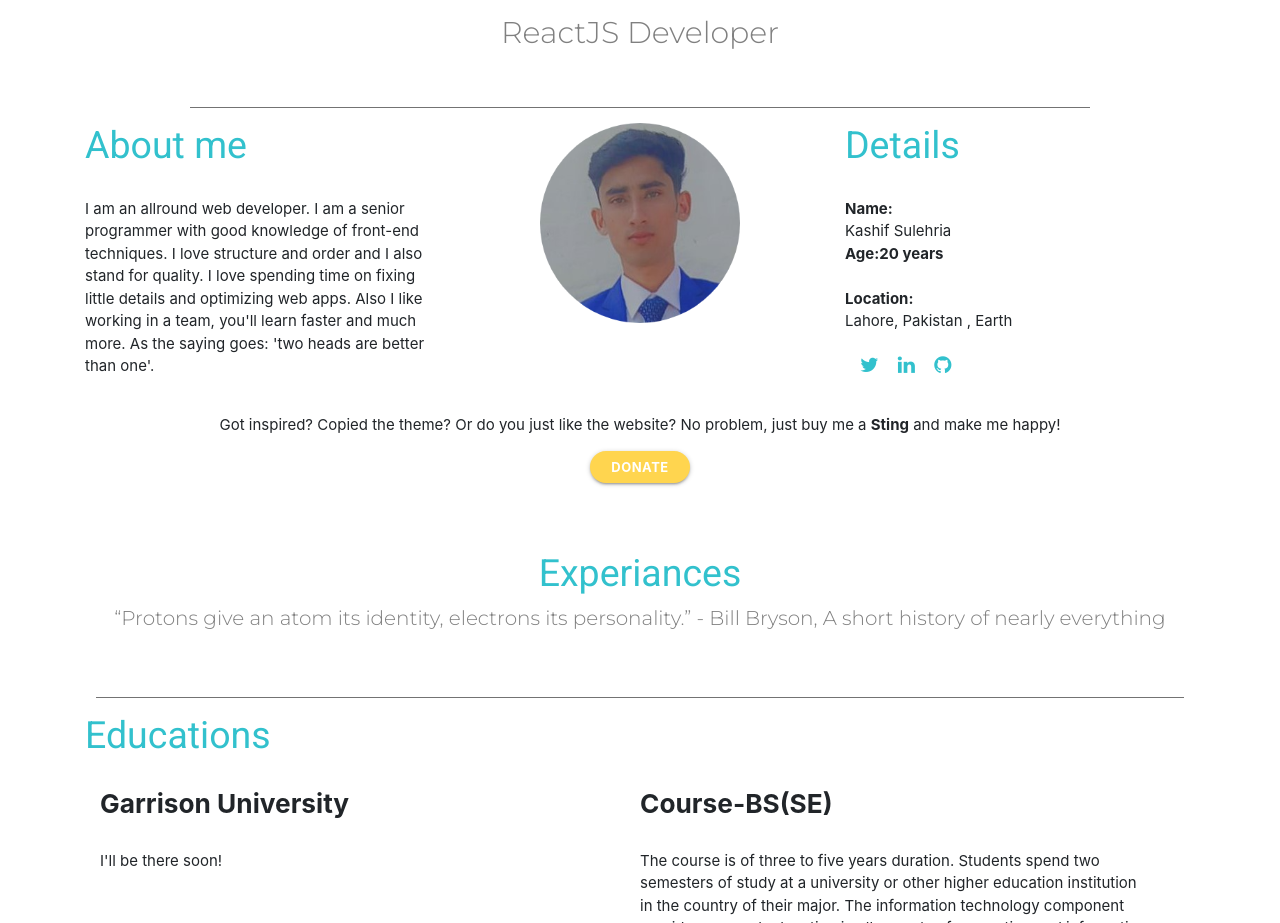
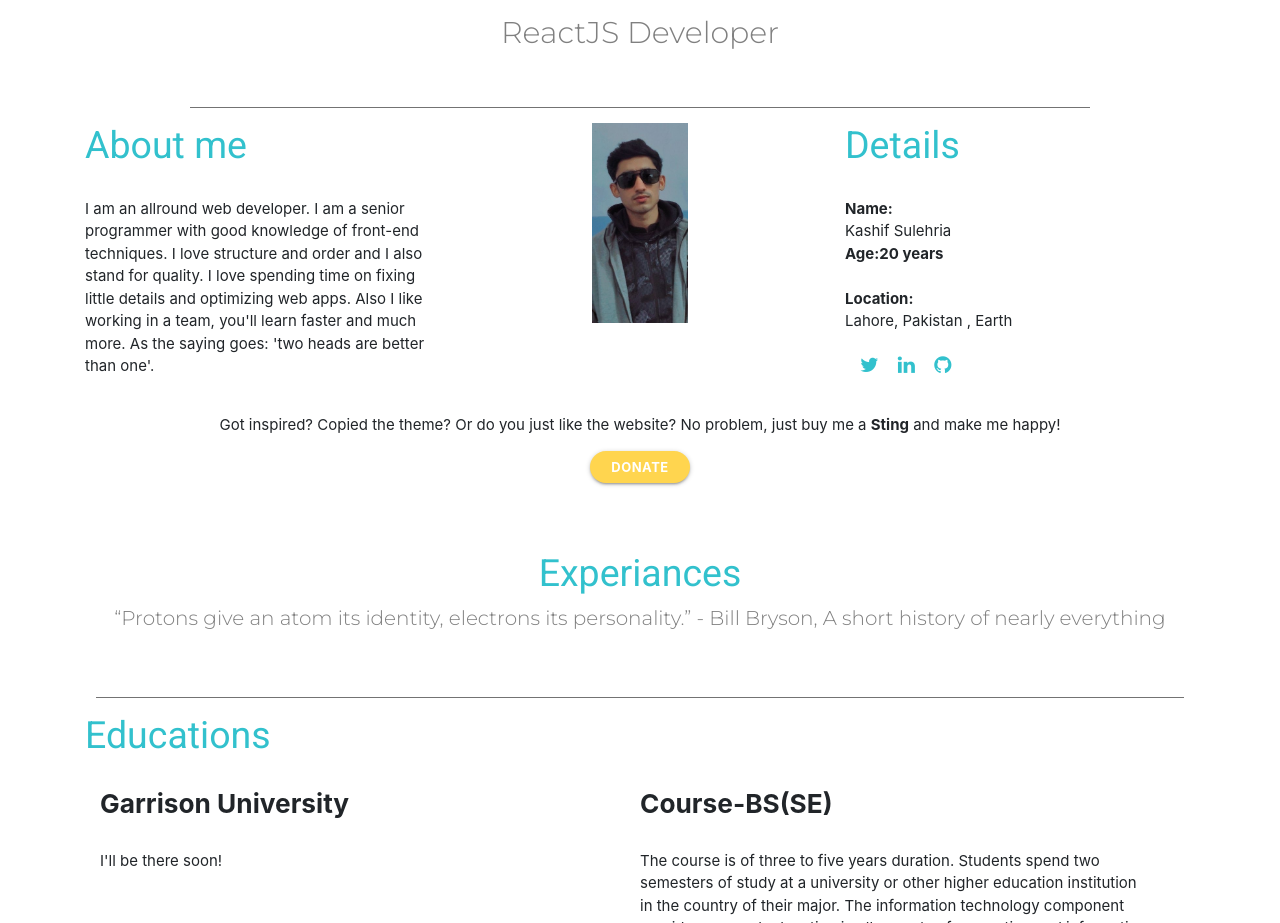
Before and after one commit to kashifal/Kashif-solehry, a plain HTML site: page index.html in a window 1280 px wide. Shown: the part 920-1843 px from the top of the page. Drawn offline with nearby package versions, Linux system fonts and the light colour scheme; a web font is replaced by a local one.

Commit message:
Update index.html

```diff
--- a/index.html
+++ b/index.html
@@ -70,8 +70,8 @@
               'two heads are better than one'.</p>
 
           </div>
-          <div class="col-lg d-flex justify-content-center">
-            <img src="img1 (2).png" alt="">
+          <div style="background-size:cover" class="col-lg d-flex justify-content-center">
+            <img  src="kashiff.jpg" alt="">
           </div>
           <div class="col-sm">
             <h1>Details</h1><br>
```
